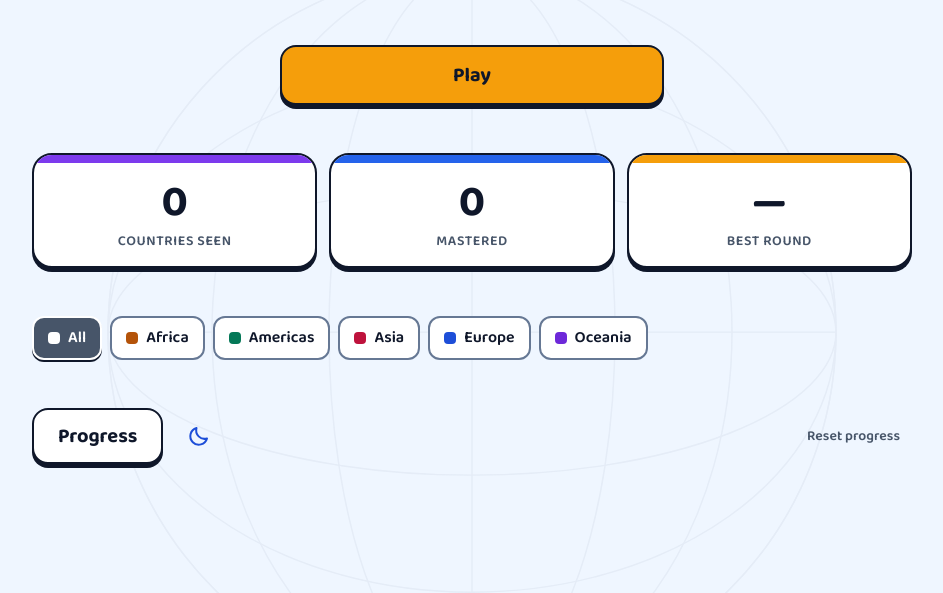
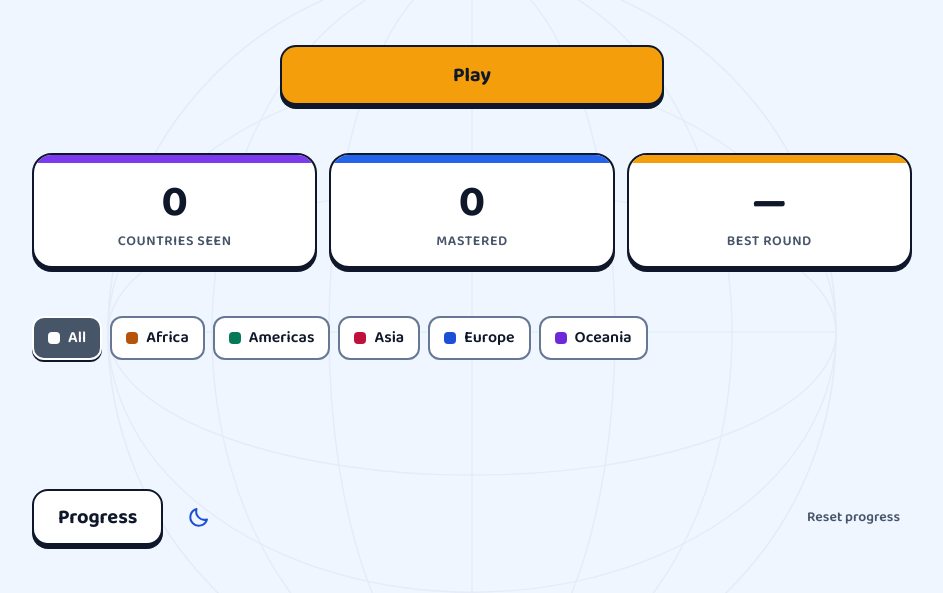
Before and after one commit to brett-technical/sovereign-trivia, a plain HTML site: page index.html in a window 1280 px wide. Shown: the part 207-800 px from the top of the page, without its empty margins (168-1111 px from the left). Drawn offline with Linux system fonts and the light colour scheme.

Commit message:
Center the question and answers in the quiz window
Home title stays at the top. Quizbar stays at the top. The question
card and four answers occupy the leftover height. Next sits at the
bottom. The previous body-level safe-center only floated the home
block — that was the wrong object.

```diff
--- a/assets/css/styles.css
+++ b/assets/css/styles.css
@@ -352,8 +352,6 @@ body {
   -webkit-font-smoothing: antialiased;
   /* Structural guarantee: no element may exceed the viewport width. */
   overflow-wrap: break-word;
-  display: flex;
-  align-items: safe center;
 }
 
 /* Washed lattice. Local SVG, no network. Not a globe photo. Opacity is
@@ -409,7 +407,10 @@ img { display: block; max-width: 100%; }
 .main {
   position: relative;
   z-index: 1;
+  display: flex;
+  flex-direction: column;
   width: 100%;
+  min-height: 100vh;
   padding: var(--space-24) var(--gutter) var(--space-48);
 }
 
@@ -425,7 +426,11 @@ img { display: block; max-width: 100%; }
   animation: screen-enter var(--dur-enter) var(--ease-out) backwards;
 }
 
-.screen--home { gap: var(--gap-section); }
+.screen--home {
+  flex: 1 1 auto;
+  justify-content: flex-start;
+  gap: var(--gap-section);
+}
 .screen--progress {
   gap: var(--space-32);
   max-width: var(--container-wide);
@@ -707,6 +712,9 @@ img { display: block; max-width: 100%; }
   gap: var(--space-8);
 }
 
+/* Title stays at the top. Play + tiles + chips occupy the leftover height. */
+.screen--home > .btn--cta { margin-block-start: auto; }
+
 .wordmark {
   font-family: var(--font-display);
   font-weight: 700;
@@ -855,6 +863,7 @@ img { display: block; max-width: 100%; }
   flex-wrap: wrap;
   align-items: center;
   gap: var(--space-12);
+  margin-block-start: auto;
 }
 
 
@@ -1805,6 +1814,7 @@ img { display: block; max-width: 100%; }
 .screen--quiz {
   --tint: var(--region-all);
   position: relative;
+  flex: 1 1 auto;
   background-image:
     radial-gradient(120% 70% at 50% -10%,
       color-mix(in srgb, var(--tint) 16%, transparent) 0%,
@@ -1812,6 +1822,11 @@ img { display: block; max-width: 100%; }
   background-repeat: no-repeat;
   transition: background-image var(--dur-state) var(--ease-standard);
 }
+
+/* Question + answers sit in the leftover height. Quizbar stays at the top.
+   Next sits at the bottom. Tall reveal collapses the auto margins and scrolls. */
+.screen--quiz > .question { margin-block-start: auto; }
+.screen--quiz > .actionbar { margin-block-start: auto; }
 
 .screen--quiz[data-region="Africa"]   { --tint: var(--region-africa); }
 .screen--quiz[data-region="Americas"] { --tint: var(--region-americas); }
```
